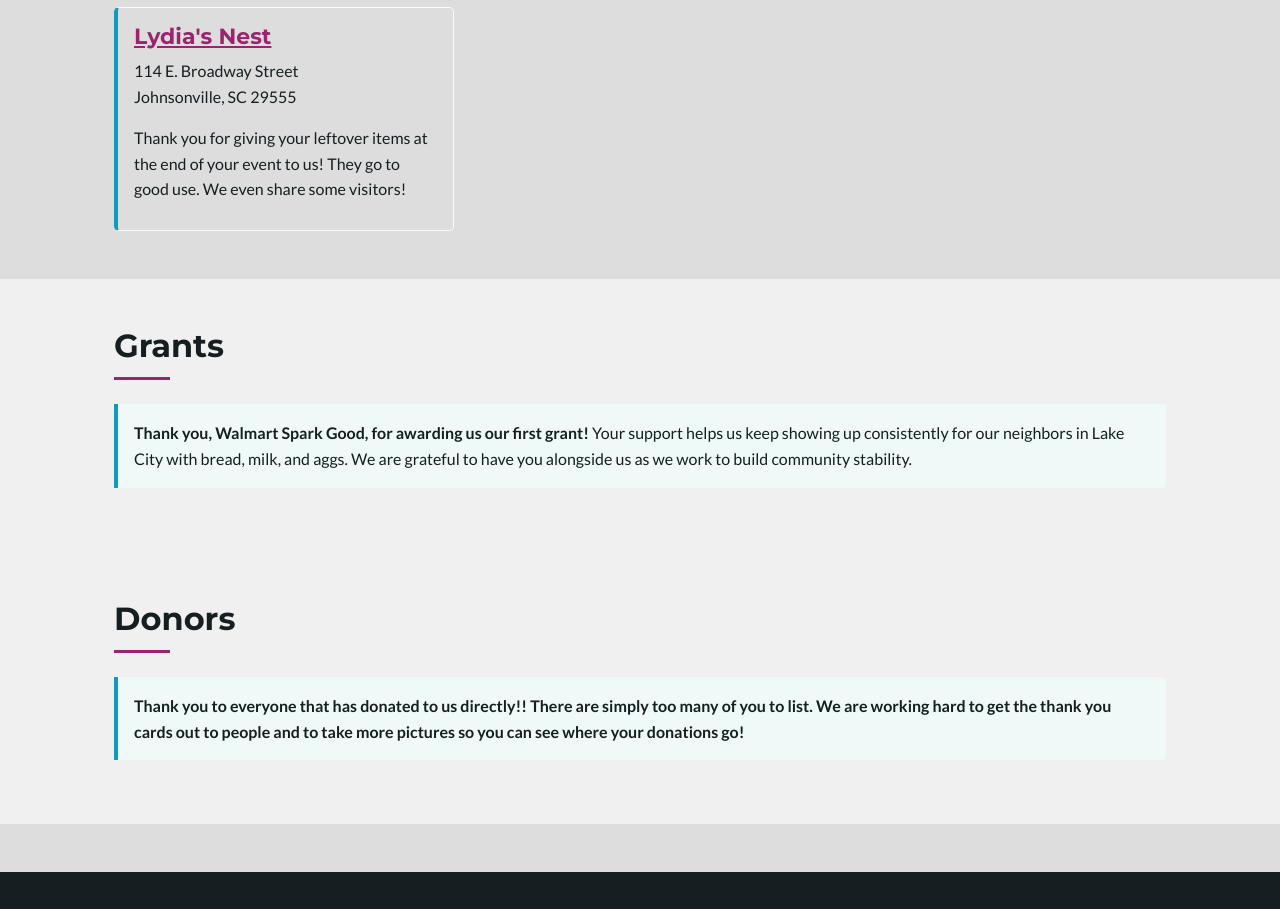
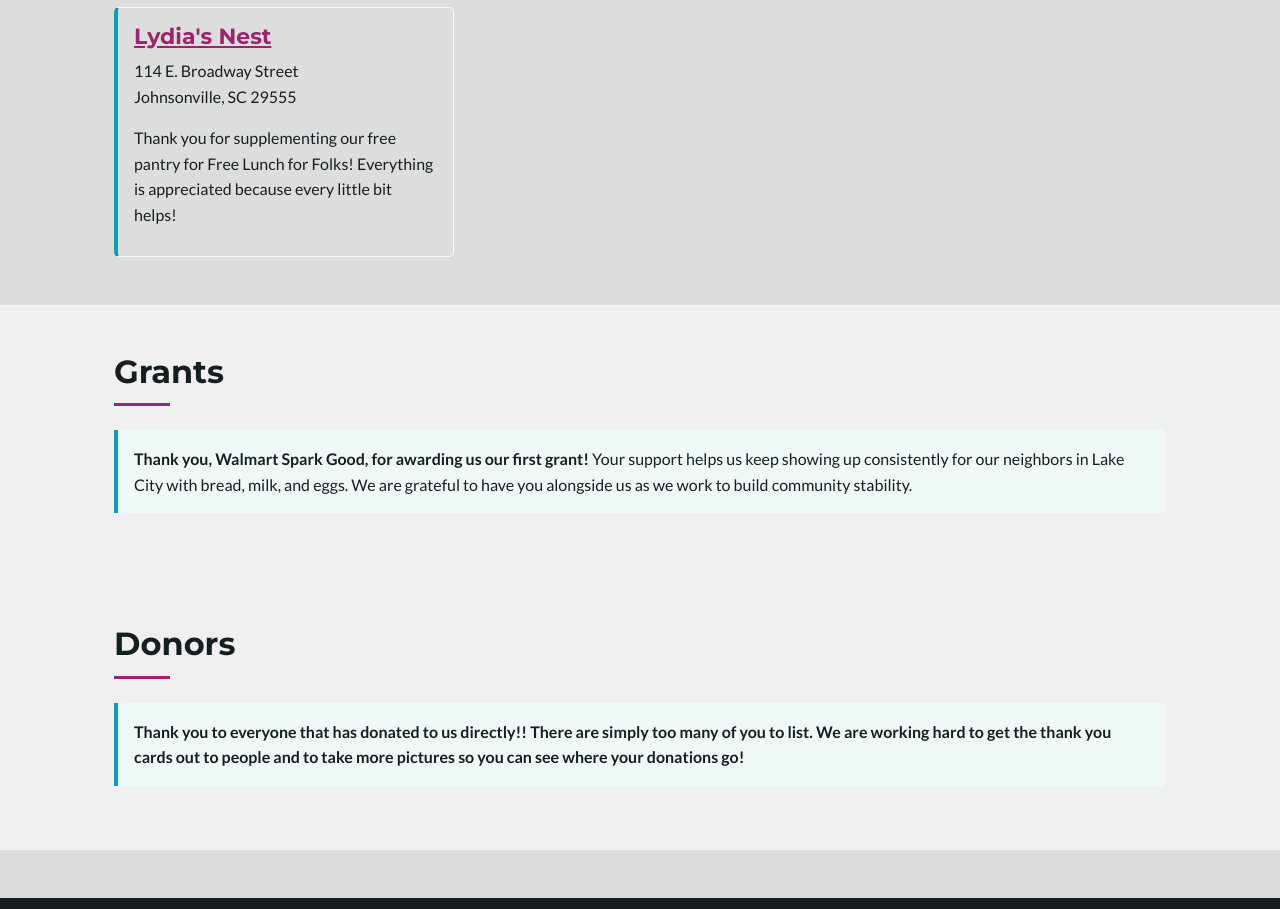
Before and after one commit to Jburnish/asmallchange.github.io, a plain HTML site: page sponsors.html in a window 1280 px wide. Shown: the part 1100-2009 px from the top of the page. Drawn offline with Linux system fonts and the light colour scheme.

Commit message:
Update thank you messages in sponsors.html

```diff
--- a/sponsors.html
+++ b/sponsors.html
@@ -99,7 +99,7 @@
           <article class="card card--teal">
             <h3><a href="https://lydiasnest.org/">Lydia's Nest</a></h3>
             <p>114 E. Broadway Street<br>Johnsonville, SC 29555</p>
-            <p>Thank you for giving your leftover items at the end of your event to us!  They go to good use.  We even share some visitors!</p>
+            <p>Thank you for supplementing our free pantry for Free Lunch for Folks!  Everything is appreciated because every little bit helps!</p>
           </article>
         </div>
       </div>
@@ -110,7 +110,7 @@
         <h2 id="grants-heading" class="section-title">Grants</h2>
         <hr class="divider--red" />
         <div class="info-box--teal info-box">
-          <p><strong>Thank you, Walmart Spark Good, for awarding us our first grant!</strong> Your support helps us keep showing up consistently for our neighbors in Lake City with bread, milk, and aggs. We are grateful to have you alongside us as we work to build community stability.</p>
+          <p><strong>Thank you, Walmart Spark Good, for awarding us our first grant!</strong> Your support helps us keep showing up consistently for our neighbors in Lake City with bread, milk, and eggs. We are grateful to have you alongside us as we work to build community stability.</p>
         </div>
       </div>
     </section>
```
